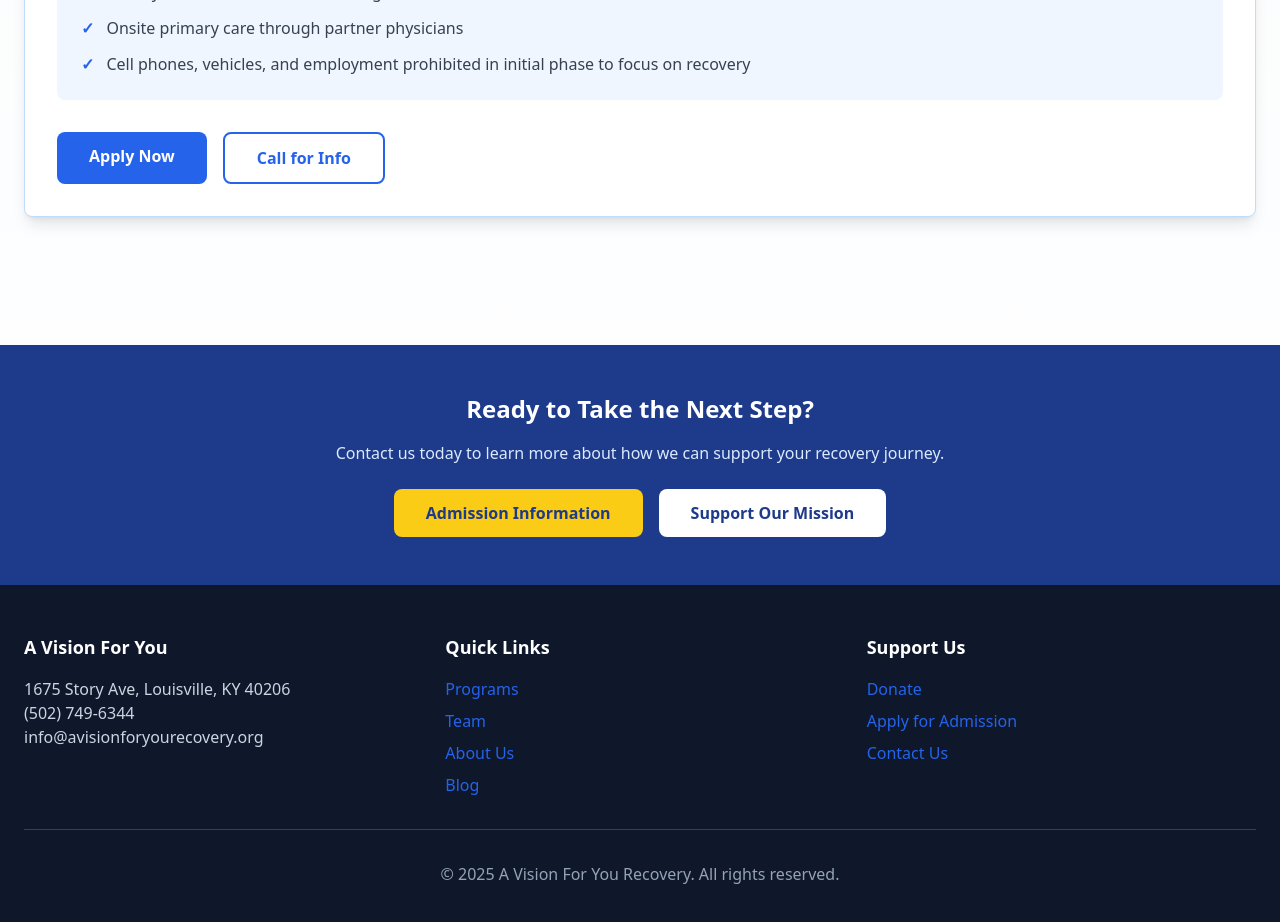
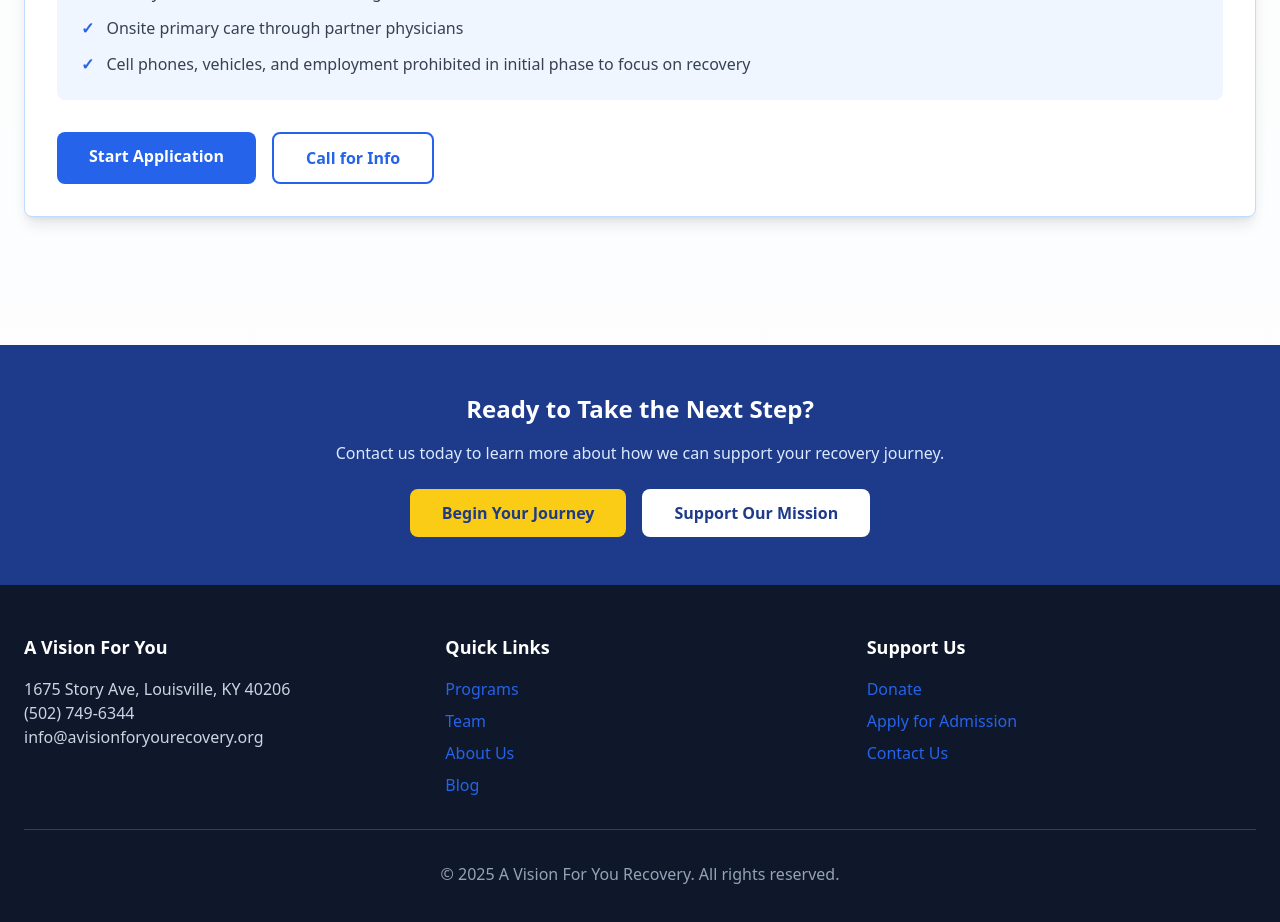
Before and after one commit to zrobards/avisionforyou, a Next.js app: page /programs in a window 1280 px wide. Shown: the part 1240-2162 px from the top of the page. Built offline with nearby package versions, Linux system fonts and the light colour scheme; no server answers.

Commit message:
Require sign-in before program exploration and assessment
- All program CTAs now redirect to login with assessment callback
- Users must create account before starting application
- Improves retention by capturing leads early
- Assessment flow ensures proper program matching

```diff
--- a/src/app/page.tsx
+++ b/src/app/page.tsx
@@ -50,7 +50,7 @@ export default function Home() {
           <p className="text-xl mb-2 font-semibold">501(c)(3) Charity</p>
           <p className="text-lg md:text-xl mb-8 opacity-95">"To empower the homeless, addicted, maladjusted, and mentally ill to lead productive lives through housing, education, self-help, treatment, or any other available resource"</p>
           <div className="flex justify-center gap-4 flex-wrap">
-            <Link href="/programs" className="px-8 py-4 bg-white text-blue-600 rounded-lg font-bold hover:bg-gray-50 transition">Explore Programs</Link>
+            <Link href="/login?callbackUrl=/assessment" className="px-8 py-4 bg-white text-blue-600 rounded-lg font-bold hover:bg-gray-50 transition">Explore Programs</Link>
             <Link href="/donate" className="px-8 py-4 bg-green-500 text-white rounded-lg font-bold hover:bg-green-600 transition">Make a Donation</Link>
             <a href="tel:+15027496344" className="px-8 py-4 border-2 border-white text-white rounded-lg font-bold hover:bg-white/10 transition">Call (502) 749-6344</a>
           </div>
@@ -82,7 +82,7 @@ export default function Home() {
               <div key={idx} className="bg-white p-8 rounded-lg shadow-lg hover:shadow-xl transition border-l-4 border-blue-600">
                 <h3 className="text-2xl font-bold mb-3 text-gray-900">{program.title}</h3>
                 <p className="text-gray-600 mb-4">{program.description}</p>
-                <Link href="/programs" className="text-blue-600 font-semibold hover:text-blue-700">Learn More →</Link>
+                <Link href="/login?callbackUrl=/assessment" className="text-blue-600 font-semibold hover:text-blue-700">Start Now →</Link>
               </div>
             ))}
           </div>
--- a/src/app/programs/page.tsx
+++ b/src/app/programs/page.tsx
@@ -149,8 +149,8 @@ export default function Programs() {
           </div>
 
           <div className="mt-8 flex gap-4 flex-wrap">
-            <Link href="/admission" className="bg-blue-600 text-white px-8 py-3 rounded-lg font-bold hover:bg-blue-700 transition">
-              Apply Now
+            <Link href="/login?callbackUrl=/assessment" className="bg-blue-600 text-white px-8 py-3 rounded-lg font-bold hover:bg-blue-700 transition">
+              Start Application
             </Link>
             <a href="tel:(502)749-6344" className="bg-white text-blue-600 border-2 border-blue-600 px-8 py-3 rounded-lg font-bold hover:bg-blue-50 transition">
               Call for Info
@@ -165,8 +165,8 @@ export default function Programs() {
           <h2 className="text-2xl font-bold mb-4">Ready to Take the Next Step?</h2>
           <p className="text-blue-100 mb-6">Contact us today to learn more about how we can support your recovery journey.</p>
           <div className="flex gap-4 justify-center flex-wrap">
-            <Link href="/admission" className="bg-yellow-400 text-blue-900 px-8 py-3 rounded-lg font-bold hover:bg-yellow-300 transition">
-              Admission Information
+            <Link href="/login?callbackUrl=/assessment" className="bg-yellow-400 text-blue-900 px-8 py-3 rounded-lg font-bold hover:bg-yellow-300 transition">
+              Begin Your Journey
             </Link>
             <Link href="/donate" className="bg-white text-blue-900 px-8 py-3 rounded-lg font-bold hover:bg-blue-50 transition">
               Support Our Mission
```
